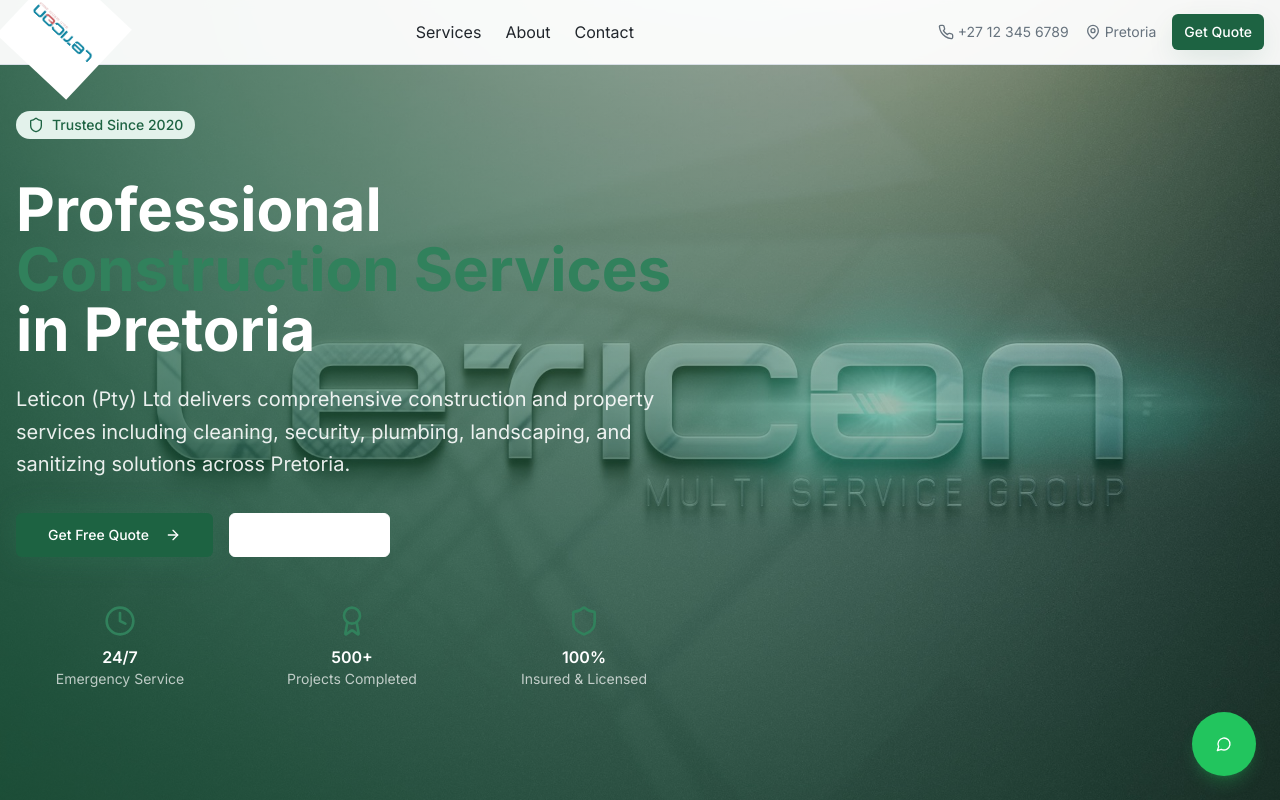
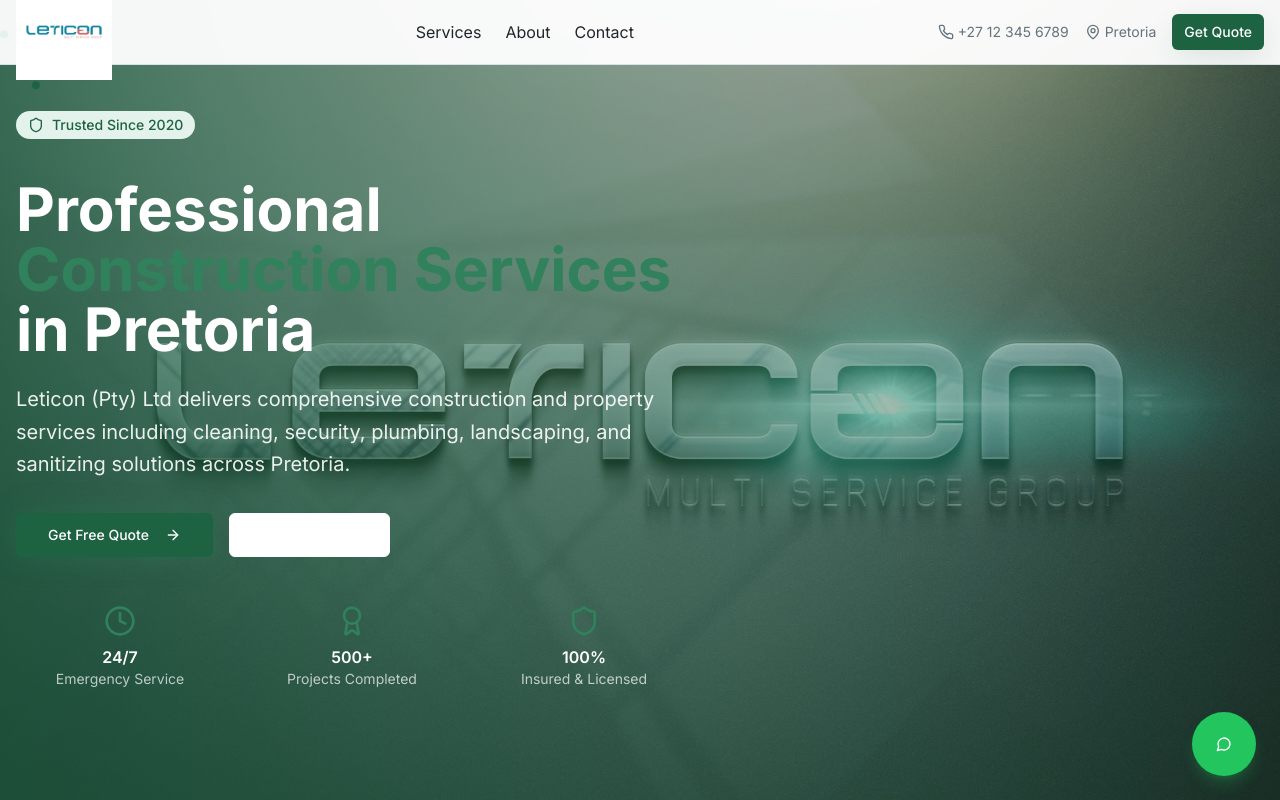
Before and after one commit to maphal-2025/leticon-presto-homes, a React (Vite) app: page / in a window 1280 px wide. Shown: the top 800 px of the page. Built offline with nearby package versions, Linux system fonts and the light colour scheme.

Commit message:
Remove logo animation
Remove the spinning animation from the logo in the header and footer, while keeping the enlarged size.

```diff
--- a/src/components/Footer.tsx
+++ b/src/components/Footer.tsx
@@ -8,12 +8,22 @@ const Footer = () => {
           {/* Company Info */}
           <div className="space-y-4">
             <div className="flex items-center">
-              <img
-                src="/lovable-uploads/0f7f4cff-77c4-4a14-a26b-31cf5e140666.png"
-                alt="Leticon Multi Service Group"
-                className="h-24 w-auto brightness-110 animate-spin"
-                style={{ animationDuration: '10s' }}
-              />
+              <div className="relative">
+                <img
+                  src="/lovable-uploads/0f7f4cff-77c4-4a14-a26b-31cf5e140666.png"
+                  alt="Leticon Multi Service Group"
+                  className="h-24 w-auto brightness-110 relative z-10"
+                />
+                {/* Cycling ring around logo */}
+                <div className="absolute inset-0 flex items-center justify-center">
+                  <div className="w-32 h-32 relative">
+                    <div className="absolute w-1 h-1 bg-white/40 rounded-full animate-spin" style={{ animationDuration: '4s', top: '0%', left: '50%', transformOrigin: '0 64px' }}></div>
+                    <div className="absolute w-1 h-1 bg-white/60 rounded-full animate-spin" style={{ animationDuration: '4s', animationDelay: '0.25s', top: '0%', left: '50%', transformOrigin: '0 64px' }}></div>
+                    <div className="absolute w-1 h-1 bg-white/40 rounded-full animate-spin" style={{ animationDuration: '4s', animationDelay: '0.5s', top: '0%', left: '50%', transformOrigin: '0 64px' }}></div>
+                    <div className="absolute w-1 h-1 bg-white/60 rounded-full animate-spin" style={{ animationDuration: '4s', animationDelay: '0.75s', top: '0%', left: '50%', transformOrigin: '0 64px' }}></div>
+                  </div>
+                </div>
+              </div>
             </div>
             <p className="text-white/70 text-sm leading-relaxed">
               Professional construction and property services in Pretoria. Your trusted partner for all construction, cleaning, security, and maintenance needs.
--- a/src/components/Header.tsx
+++ b/src/components/Header.tsx
@@ -8,12 +8,22 @@ const Header = () => {
         <div className="flex items-center justify-between h-16">
           {/* Logo */}
           <div className="flex items-center">
-            <img
-              src="/lovable-uploads/0f7f4cff-77c4-4a14-a26b-31cf5e140666.png"
-              alt="Leticon Multi Service Group"
-              className="h-24 w-auto animate-spin"
-              style={{ animationDuration: '10s' }}
-            />
+            <div className="relative">
+              <img
+                src="/lovable-uploads/0f7f4cff-77c4-4a14-a26b-31cf5e140666.png"
+                alt="Leticon Multi Service Group"
+                className="h-24 w-auto relative z-10"
+              />
+              {/* Cycling dots around logo */}
+              <div className="absolute inset-0 flex items-center justify-center">
+                <div className="w-32 h-32 relative">
+                  <div className="absolute w-2 h-2 bg-primary rounded-full animate-spin" style={{ animationDuration: '3s', top: '0%', left: '50%', transformOrigin: '0 64px' }}></div>
+                  <div className="absolute w-2 h-2 bg-primary-glow rounded-full animate-spin" style={{ animationDuration: '3s', animationDelay: '0.5s', top: '0%', left: '50%', transformOrigin: '0 64px' }}></div>
+                  <div className="absolute w-2 h-2 bg-accent rounded-full animate-spin" style={{ animationDuration: '3s', animationDelay: '1s', top: '0%', left: '50%', transformOrigin: '0 64px' }}></div>
+                  <div className="absolute w-2 h-2 bg-primary rounded-full animate-spin" style={{ animationDuration: '3s', animationDelay: '1.5s', top: '0%', left: '50%', transformOrigin: '0 64px' }}></div>
+                </div>
+              </div>
+            </div>
           </div>
 
           {/* Navigation */}
```
